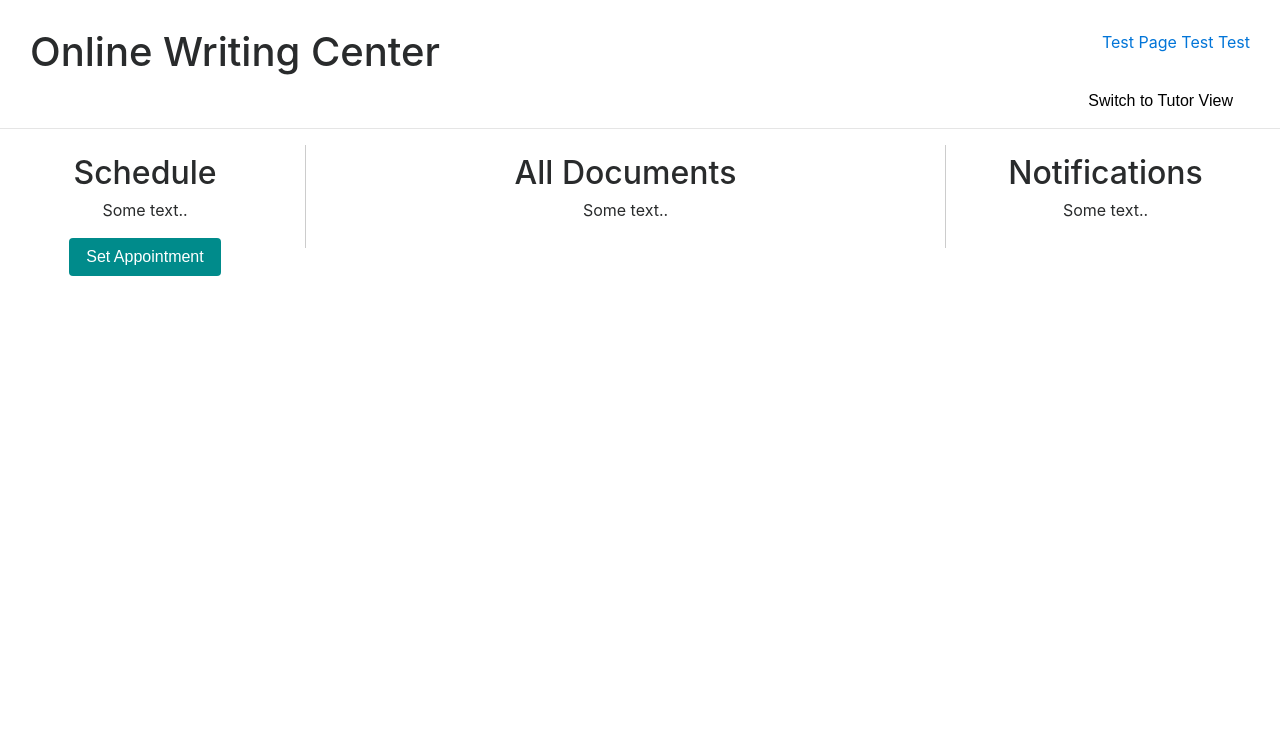
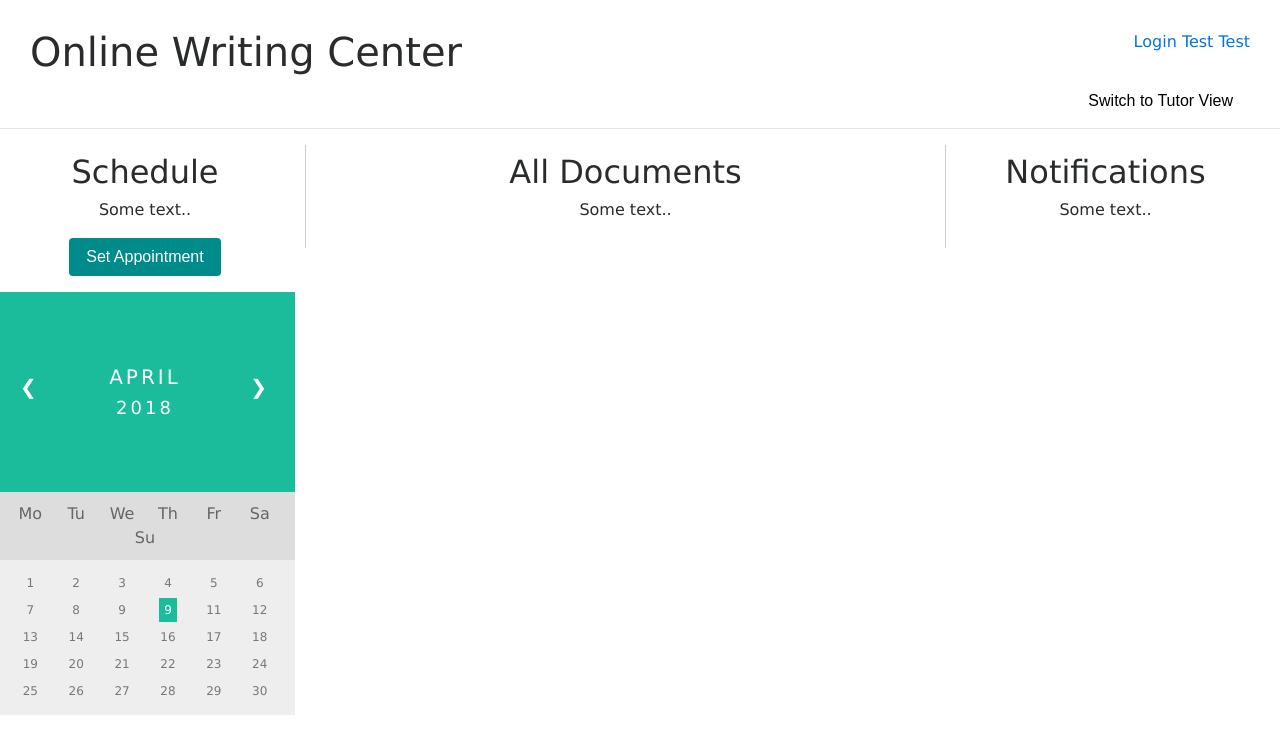
Before and after one commit to michaelwilkie/OnlineWritingCenter, a plain HTML site: page mainpage_student.html in a window 1280 px wide. Drawn offline with nearby package versions, Linux system fonts and the light colour scheme.

Commit message:
Calendar Layout Basic Build
It is not dynamic but it it general look of a calendar. Still looking into how to integrate google calenders instead

```diff
--- a/mainpage_student.html
+++ b/mainpage_student.html
@@ -13,7 +13,7 @@
 			<div class="right1" style="float: right;">
 
 				<!--<input class="btn" type="button" value="Welcome"/> -->
-				<a href="test.html">Test Page</a>
+				<a href="test.html">Login</a>
 				<a href="">Test</a>
 				<a href="">Test</a>
 
@@ -35,6 +35,60 @@
 			<p>Some text..</p>
 			<input id="schedulebutton" class="btn" type="button" value="Set Appointment"
 			style="background-color: darkcyan; color: white;"/>
+            <p></p>
+
+            <div class="month">
+  <ul>
+    <li class="prev">&#10094;</li>
+    <li class="next">&#10095;</li>
+    <li>April<br><span style="font-size:18px">2018</span></li>
+  </ul>
+</div>
+
+<ul class="weekdays">
+  <li>Mo</li>
+  <li>Tu</li>
+  <li>We</li>
+  <li>Th</li>
+  <li>Fr</li>
+  <li>Sa</li>
+  <li>Su</li>
+</ul>
+
+<ul class="days">
+  <li>1</li>
+  <li>2</li>
+  <li>3</li>
+  <li>4</li>
+  <li>5</li>
+  <li>6</li>
+  <li>7</li>
+  <li>8</li>
+  <li>9</li>
+  <li><span class="active">9</span></li>
+  <li>11</li>
+  <li>12</li>
+  <li>13</li>
+  <li>14</li>
+  <li>15</li>
+  <li>16</li>
+  <li>17</li>
+  <li>18</li>
+     <li>19</li>
+     <li>20</li>
+     <li>21</li>
+     <li>22</li>
+     <li>23</li>
+     <li>24</li>
+     <li>25</li>
+     <li>26</li>
+     <li>27</li>
+     <li>28</li>
+    <li>29</li>
+    <li>30</li>
+
+</ul>
+
 		</div>
 
 		<div class="column middle">
--- a/mainpage_studentLayout.css
+++ b/mainpage_studentLayout.css
@@ -35,3 +35,79 @@
     display: table;
     clear: both;
 }
+
+/*------------------------------------*/
+
+ul {list-style-type: none;}
+body {font-family: Verdana, sans-serif;}
+
+/* Month header */
+.month {
+    padding: 70px 25px;
+    width: 100%;
+    background: #1abc9c;
+    text-align: center;
+}
+
+/* Month list */
+.month ul {
+    margin: 0;
+    padding: 0;
+}
+
+.month ul li {
+    color: white;
+    font-size: 20px;
+    text-transform: uppercase;
+    letter-spacing: 3px;
+}
+
+/* Previous button inside month header */
+.month .prev {
+    float: left;
+    padding-top: 10px;
+}
+
+/* Next button */
+.month .next {
+    float: right;
+    padding-top: 10px;
+}
+
+/* Weekdays (Mon-Sun) */
+.weekdays {
+    margin: 0;
+    padding: 10px 0;
+    background-color:#ddd;
+}
+
+.weekdays li {
+    display: inline-block;
+    width: 13.6%;
+    color: #666;
+    text-align: center;
+}
+
+/* Days (1-31) */
+.days {
+    padding: 10px 0;
+    background: #eee;
+    margin: 0;
+}
+
+.days li {
+    list-style-type: none;
+    display: inline-block;
+    width: 13.6%;
+    text-align: center;
+    margin-bottom: 5px;
+    font-size:12px;
+    color: #777;
+}
+
+/* Highlight the "current" day */
+.days li .active {
+    padding: 5px;
+    background: #1abc9c;
+    color: white !important
+}
```
Also changed, not shown: test.html (+44 -0 lines), images/pic1.jpg (added).
